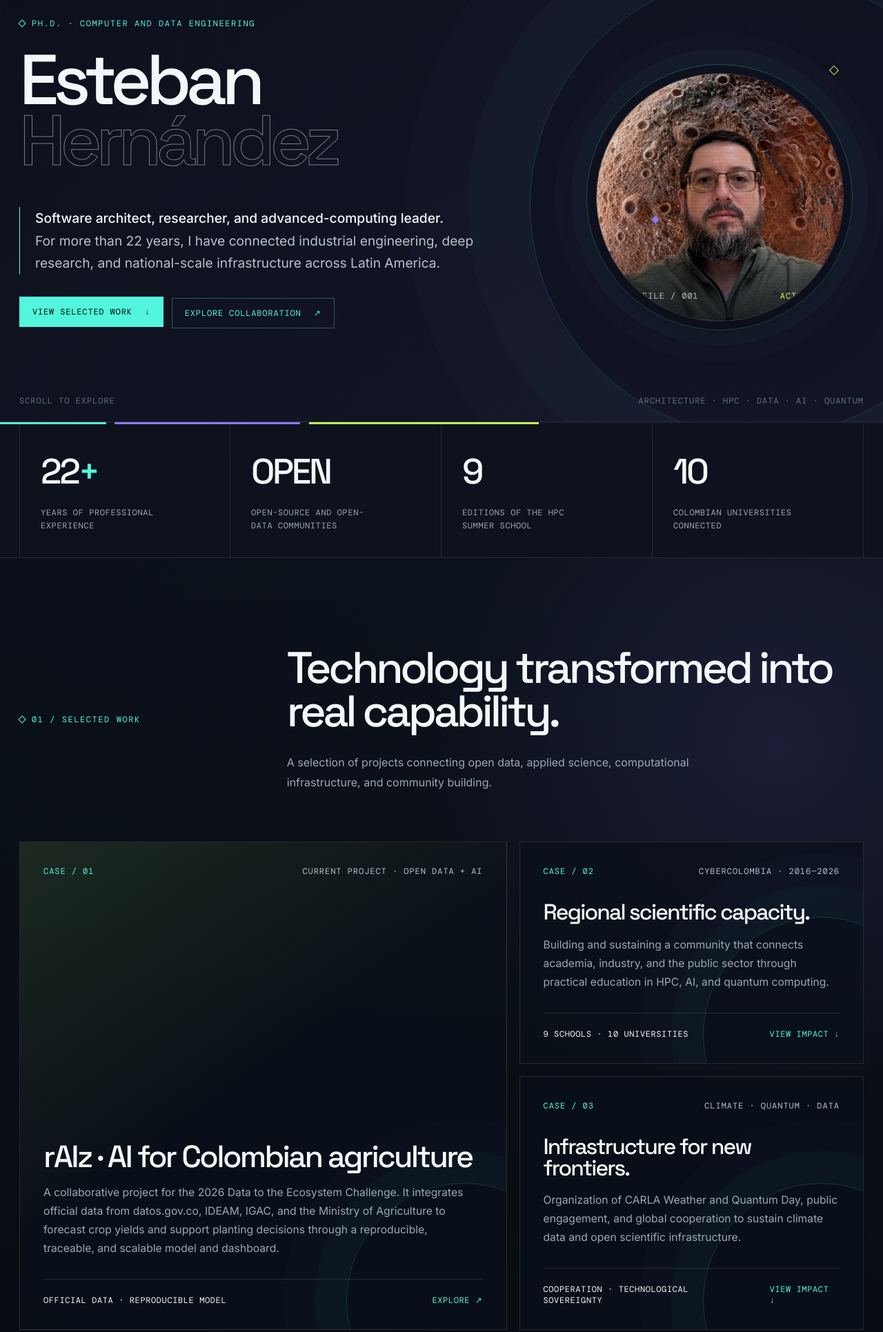
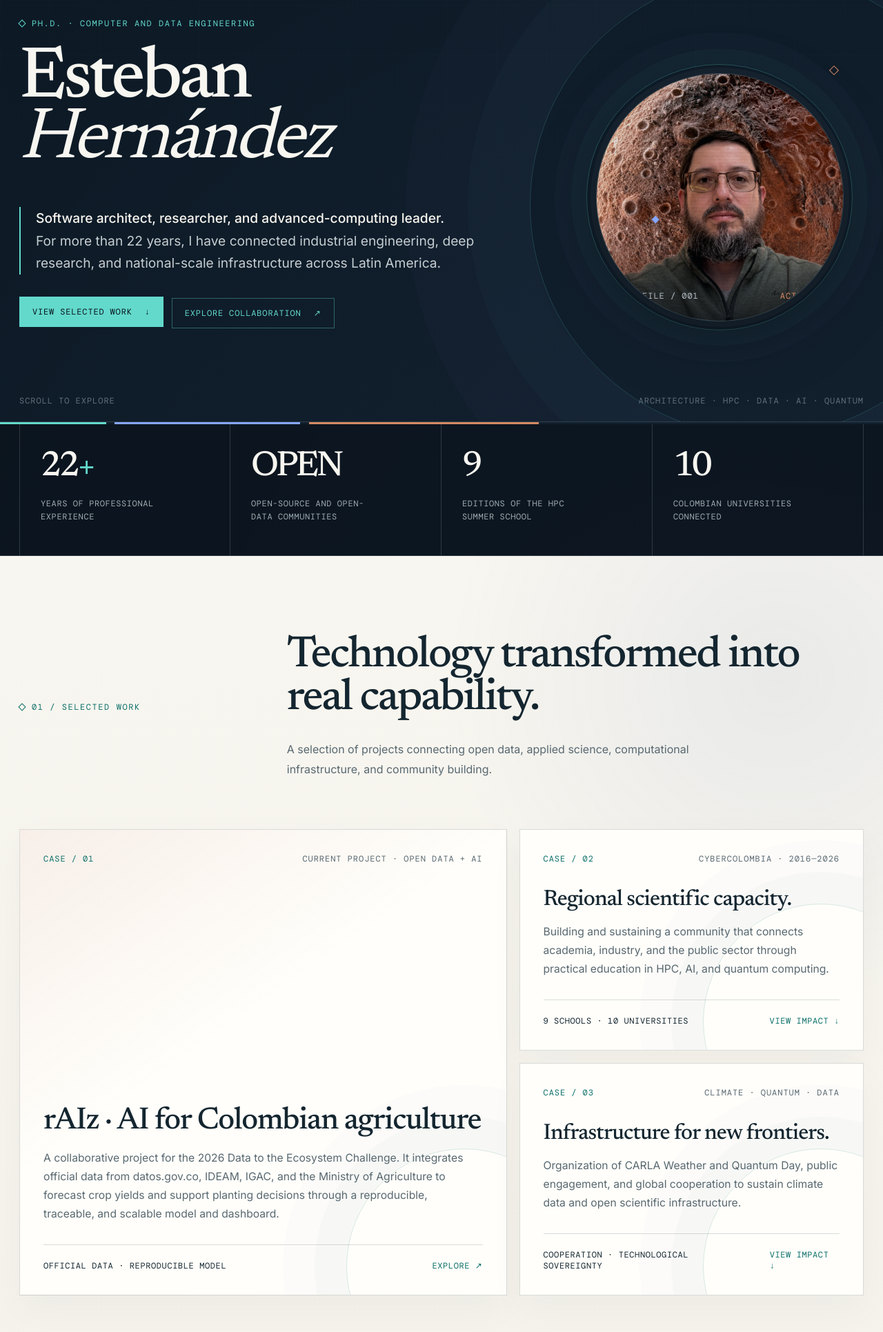
Before and after one commit to eshernan/eshernan.github.io, a plain HTML site: page index.html in a window 1280 px wide. Shown: the part 209-2140 px from the top of the page at 69% size. Drawn offline with nearby package versions, Linux system fonts and the light colour scheme; a web font is replaced by a local one.

Commit message:
Refine portfolio with scientific editorial design

```diff
--- a/index.html
+++ b/index.html
@@ -7,20 +7,25 @@
   <title>Esteban Hernández — Computación avanzada</title>
   <link rel="preconnect" href="https://fonts.googleapis.com">
   <link rel="preconnect" href="https://fonts.gstatic.com" crossorigin>
-  <link href="https://fonts.googleapis.com/css2?family=DM+Mono:wght@300;400;500&family=Inter:wght@400;500;600&family=Space+Grotesk:wght@400;500;600;700&display=swap" rel="stylesheet">
+  <link href="https://fonts.googleapis.com/css2?family=DM+Mono:wght@300;400;500&family=Inter:wght@400;500;600;700&family=Newsreader:opsz,wght@6..72,400;6..72,500;6..72,600&display=swap" rel="stylesheet">
   <style>
     :root {
       /* Primitive tokens */
-      --color-ink-950: #060a0f;
-      --color-ink-900: #0a1119;
-      --color-ink-850: #0d1721;
-      --color-paper-50: #f4f7f9;
-      --color-slate-300: #b7c2ca;
-      --color-slate-400: #9aa8b3;
-      --color-slate-500: #84919d;
-      --color-cyan-400: #51f6dc;
-      --color-lime-400: #bdff5a;
-      --color-violet-400: #8c7bff;
+      --color-ink-950: #07131b;
+      --color-ink-900: #0d1d27;
+      --color-ink-850: #132630;
+      --color-paper-50: #f8f6f0;
+      --color-paper-100: #eeeae0;
+      --color-white: #fffefa;
+      --color-slate-300: #c4ced2;
+      --color-slate-400: #9dabb1;
+      --color-slate-500: #6f7f87;
+      --color-teal-400: #63d9cc;
+      --color-teal-700: #0b6f69;
+      --color-cobalt-400: #86a7ff;
+      --color-cobalt-700: #3d5f9f;
+      --color-copper-400: #d58a63;
+      --color-copper-700: #a64f30;
       --space-1: 4px;
       --space-2: 8px;
       --space-3: 12px;
@@ -40,21 +45,30 @@
       --panel-soft: var(--color-ink-850);
       --text: var(--color-paper-50);
       --muted: var(--color-slate-400);
-      --cyan: var(--color-cyan-400);
-      --lime: var(--color-lime-400);
-      --violet: var(--color-violet-400);
-      --line: rgba(132, 145, 157, 0.2);
-      --line-bright: rgba(81, 246, 220, 0.32);
+      --cyan: var(--color-teal-400);
+      --lime: var(--color-copper-400);
+      --violet: var(--color-cobalt-400);
+      --surface-page: var(--color-paper-50);
+      --surface-muted: var(--color-paper-100);
+      --surface-card: var(--color-white);
+      --ink: #142630;
+      --ink-muted: #586870;
+      --accent-science: var(--color-teal-700);
+      --accent-cooperation: var(--color-cobalt-700);
+      --accent-human: var(--color-copper-700);
+      --line: rgba(157, 171, 177, 0.24);
+      --line-bright: rgba(99, 217, 204, 0.38);
+      --line-light: rgba(20, 38, 48, 0.16);
       --mono: "DM Mono", monospace;
       --sans: "Inter", sans-serif;
-      --display: "Space Grotesk", sans-serif;
+      --display: "Newsreader", Georgia, serif;
 
       /* Component tokens */
       --control-height: 44px;
-      --card-bg: rgba(10, 17, 25, 0.76);
+      --card-bg: var(--surface-card);
       --card-border: var(--line);
       --card-border-active: var(--line-bright);
-      --section-space: clamp(96px, 10vw, 144px);
+      --section-space: clamp(88px, 9vw, 132px);
     }
 
     * {
@@ -73,8 +87,8 @@
       margin: 0;
       overflow-x: hidden;
       background:
-        radial-gradient(circle at 85% 12%, rgba(140, 123, 255, 0.12), transparent 28%),
-        radial-gradient(circle at 10% 42%, rgba(81, 246, 220, 0.06), transparent 25%),
+        radial-gradient(circle at 85% 12%, rgba(134, 167, 255, 0.1), transparent 28%),
+        radial-gradient(circle at 10% 42%, rgba(99, 217, 204, 0.06), transparent 25%),
         var(--bg);
       color: var(--text);
       font-family: var(--sans);
@@ -89,7 +103,7 @@
       background-image:
         linear-gradient(rgba(255, 255, 255, 0.018) 1px, transparent 1px),
         linear-gradient(90deg, rgba(255, 255, 255, 0.018) 1px, transparent 1px);
-      background-size: 64px 64px;
+      background-size: 72px 72px;
       content: "";
       mask-image: linear-gradient(to bottom, black, transparent 86%);
     }
@@ -363,11 +377,11 @@
       right: -160px;
       width: 670px;
       height: 670px;
-      border: 1px solid rgba(81, 246, 220, 0.18);
+      border: 1px solid rgba(99, 217, 204, 0.2);
       border-radius: 50%;
       box-shadow:
-        0 0 0 90px rgba(81, 246, 220, 0.025),
-        0 0 0 180px rgba(140, 123, 255, 0.018);
+        0 0 0 90px rgba(99, 217, 204, 0.025),
+        0 0 0 180px rgba(134, 167, 255, 0.018);
       content: "";
     }
 
@@ -389,16 +403,17 @@
       max-width: 930px;
       margin: 30px 0 0;
       font-family: var(--display);
-      font-size: clamp(4.25rem, 8vw, 7.8rem);
+      font-size: clamp(4.5rem, 8.2vw, 8rem);
       font-weight: 500;
-      letter-spacing: -0.075em;
-      line-height: 0.86;
+      letter-spacing: -0.045em;
+      line-height: 0.84;
     }
 
     .hero h1 span {
       display: block;
-      color: transparent;
-      -webkit-text-stroke: 1px rgba(244, 247, 249, 0.48);
+      color: var(--color-paper-50);
+      font-style: italic;
+      font-weight: 400;
     }
 
     .hero-statement {
@@ -406,7 +421,7 @@
       max-width: 760px;
       margin-top: 52px;
       padding-left: 22px;
-      border-left: 1px solid var(--cyan);
+      border-left: 2px solid var(--cyan);
       color: var(--color-slate-300);
       font-size: clamp(1rem, 1.5vw, 1.25rem);
       line-height: 1.7;
@@ -464,11 +479,11 @@
       width: min(92%, 470px);
       aspect-ratio: 1;
       pointer-events: none;
-      border: 1px solid rgba(81, 246, 220, 0.3);
+      border: 1px solid rgba(99, 217, 204, 0.3);
       border-radius: 50%;
       box-shadow:
-        0 0 0 22px rgba(81, 246, 220, 0.035),
-        0 0 0 46px rgba(140, 123, 255, 0.025);
+        0 0 0 22px rgba(99, 217, 204, 0.035),
+        0 0 0 46px rgba(134, 167, 255, 0.025);
       content: "";
       transform: translate(-50%, -50%);
     }
@@ -497,7 +512,7 @@
       border: 1px solid rgba(244, 247, 249, 0.18);
       border-radius: 50%;
       background: var(--panel);
-      box-shadow: 0 28px 90px rgba(0, 0, 0, 0.42);
+      box-shadow: 0 28px 90px rgba(0, 0, 0, 0.38), 0 0 0 8px rgba(248, 246, 240, 0.035);
     }
 
     .portrait-circle::before {
@@ -516,7 +531,7 @@
       pointer-events: none;
       background:
         linear-gradient(to top, rgba(6, 10, 15, 0.72), transparent 35%),
-        linear-gradient(135deg, rgba(81, 246, 220, 0.1), transparent 44%);
+        linear-gradient(135deg, rgba(99, 217, 204, 0.08), transparent 44%);
       content: "";
     }
 
@@ -593,8 +608,8 @@
       font-family: var(--display);
       font-size: clamp(2.9rem, 5vw, 5.2rem);
       font-weight: 500;
-      letter-spacing: -0.065em;
-      line-height: 0.98;
+      letter-spacing: -0.038em;
+      line-height: 0.96;
     }
 
     .section-head p:not(.mono-label) {
@@ -1193,10 +1208,10 @@
       text-transform: uppercase;
     }
 
-    .orbit-node:nth-of-type(2) { top: 4%; left: 18%; }
-    .orbit-node:nth-of-type(3) { top: 20%; right: 1%; }
-    .orbit-node:nth-of-type(4) { right: 13%; bottom: 3%; }
-    .orbit-node:nth-of-type(5) { bottom: 12%; left: 2%; }
+    .orbit-node:nth-of-type(3) { top: 4%; left: 18%; }
+    .orbit-node:nth-of-type(4) { top: 20%; right: 1%; }
+    .orbit-node:nth-of-type(5) { right: 13%; bottom: 3%; }
+    .orbit-node:nth-of-type(6) { bottom: 12%; left: 2%; }
 
     .work-list {
       border-top: 1px solid var(--line);
@@ -1512,6 +1527,203 @@
     .compact-project:focus-visible {
       background: var(--panel-soft);
       color: var(--cyan);
+    }
+
+    /* Executive editorial surfaces — light content, scientific grid */
+    .selected-work,
+    #perfil,
+    .career,
+    .impact,
+    #academia,
+    .thoughts {
+      --text: var(--ink);
+      --muted: var(--ink-muted);
+      --cyan: var(--accent-science);
+      --lime: var(--accent-human);
+      --violet: var(--accent-cooperation);
+      --panel: var(--surface-card);
+      --panel-soft: var(--surface-muted);
+      --line: var(--line-light);
+      --line-bright: rgba(11, 111, 105, 0.38);
+      --card-bg: var(--surface-card);
+      --card-border: var(--line-light);
+      --card-border-active: rgba(11, 111, 105, 0.52);
+      color: var(--ink);
+    }
+
+    .selected-work,
+    #perfil,
+    #academia {
+      background: var(--surface-page);
+    }
+
+    .selected-work {
+      border-bottom-color: var(--line-light);
+      background:
+        radial-gradient(circle at 88% 12%, rgba(61, 95, 159, 0.08), transparent 28%),
+        linear-gradient(180deg, var(--surface-page), #f3f1e9);
+    }
+
+    .career,
+    .thoughts {
+      border-color: var(--line-light);
+      background: var(--surface-muted);
+    }
+
+    .case-study {
+      box-shadow: 0 18px 50px rgba(20, 38, 48, 0.035);
+    }
+
+    .case-study--primary {
+      background:
+        linear-gradient(145deg, rgba(166, 79, 48, 0.085), transparent 43%),
+        var(--surface-card);
+    }
+
+    .case-study::before {
+      border-color: rgba(11, 111, 105, 0.16);
+      box-shadow: 0 0 0 46px rgba(11, 111, 105, 0.018), 0 0 0 92px rgba(61, 95, 159, 0.014);
+    }
+
+    .case-study:hover,
+    .case-study:focus-visible {
+      background-color: #f2f6f3;
+      box-shadow: 0 20px 54px rgba(20, 38, 48, 0.08);
+    }
+
+    .case-meta {
+      color: var(--ink-muted);
+    }
+
+    .career-card {
+      border-color: var(--line-light);
+      background: var(--surface-card);
+      box-shadow: 0 16px 44px rgba(20, 38, 48, 0.028);
+    }
+
+    .career-card.featured {
+      border-color: rgba(11, 111, 105, 0.38);
+      background:
+        linear-gradient(140deg, rgba(11, 111, 105, 0.075), transparent 48%),
+        var(--surface-card);
+    }
+
+    .career-card::after {
+      border-color: rgba(11, 111, 105, 0.14);
+    }
+
+    .career-card h4 {
+      color: #50626b;
+    }
+
+    .featured-thought,
+    .thought-card {
+      border-color: var(--line-light);
+      background: var(--surface-card);
+    }
+
+    .featured-thought {
+      background:
+        linear-gradient(135deg, rgba(61, 95, 159, 0.09), transparent 42%),
+        var(--surface-card);
+    }
+
+    .draft-tag {
+      border-color: rgba(20, 38, 48, 0.28);
+      color: var(--ink-muted);
+    }
+
+    .impact {
+      background:
+        radial-gradient(circle at 77% 22%, rgba(99, 217, 204, 0.12), transparent 30%),
+        #edf3ef;
+      color: var(--ink);
+    }
+
+    .impact .mono-label,
+    .impact-copy h2 span,
+    .impact-link,
+    .cyber-milestone strong,
+    .initiative-meta,
+    .initiative-role,
+    .community-contribution strong {
+      color: var(--accent-science);
+    }
+
+    .impact-copy > p,
+    .cyber-milestone p,
+    .initiative-card > p:not(.initiative-role) {
+      color: var(--ink-muted);
+    }
+
+    .impact-link {
+      border-bottom-color: var(--accent-science);
+    }
+
+    .orbit-ring,
+    .orbit-ring::before,
+    .orbit-ring::after,
+    .orbit-node {
+      border-color: rgba(20, 38, 48, 0.18);
+    }
+
+    .orbit-center {
+      background: var(--color-ink-950);
+      color: var(--surface-page);
+      box-shadow: 0 0 0 12px rgba(11, 111, 105, 0.16);
+    }
+
+    .orbit-node {
+      background: rgba(255, 254, 250, 0.92);
+    }
+
+    .initiative-card--quantum .initiative-meta,
+    .initiative-card--quantum .initiative-role,
+    .community-contribution--climate strong {
+      color: var(--accent-cooperation);
+    }
+
+    .initiative-card--quantum::after {
+      border-color: rgba(61, 95, 159, 0.22);
+      box-shadow: 0 0 0 42px rgba(61, 95, 159, 0.045);
+    }
+
+    .community-contribution {
+      border-color: var(--line-light);
+      background: linear-gradient(105deg, rgba(11, 111, 105, 0.1), rgba(61, 95, 159, 0.07));
+    }
+
+    .community-contribution--climate {
+      background: linear-gradient(105deg, rgba(61, 95, 159, 0.09), rgba(166, 79, 48, 0.07));
+    }
+
+    .community-contribution p {
+      color: var(--ink);
+    }
+
+    .initiative-card a,
+    .community-contribution a {
+      color: var(--ink);
+    }
+
+    .initiative-card a:hover,
+    .initiative-card a:focus-visible,
+    .outreach-links a:hover,
+    .outreach-links a:focus-visible {
+      color: var(--accent-science);
+    }
+
+    .case-study h3,
+    .expertise-card h3,
+    .career-card h3,
+    .initiative-card h4,
+    .credential h3,
+    .publication h3,
+    .work-item h3,
+    .featured-thought h3,
+    .thought-card h3,
+    .open-source-head h3 {
+      letter-spacing: -0.028em;
     }
 
     .contact {
```
